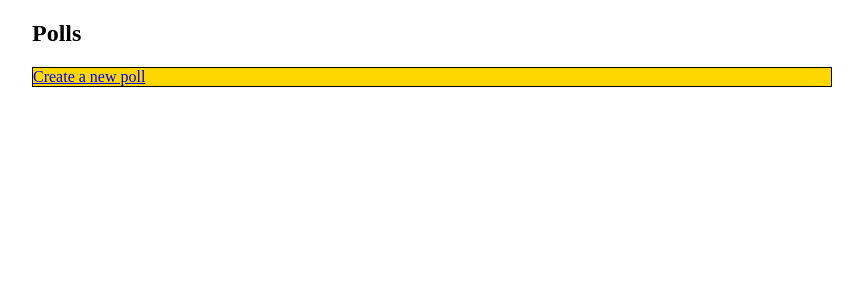
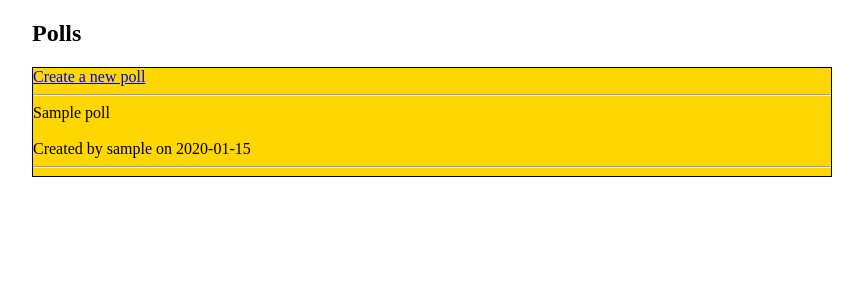
Before and after one commit to Iltsukka/Keskustelu-blogi-sovellus, a Flask app: template templates/polls.html in a window 1280 px wide. Shown: the top 300 px of the page, without its empty margins (208-1071 px from the left). Run offline with Flask 3, Linux system fonts and the light colour scheme; the template is opened without the code that fills it: most values are stand-ins (such as "Sample title", 1, 10 or a date in 2020).

Commit message:
Polls now displays created polls

```diff
--- a/app.py
+++ b/app.py
@@ -162,7 +162,10 @@ def change_topic(id):
 
 @app.route('/polls')
 def polls():
-    return render_template('polls.html')
+    sql = text('SELECT id, questions, created_at, username FROM polls ORDER BY id')
+    result = db.session.execute(sql)
+    polls = result.fetchall()
+    return render_template('polls.html', polls=polls)
 
 @app.route('/newpoll')
 def new_poll():
@@ -171,9 +174,12 @@ def new_poll():
 @app.route('/create_poll', methods=['POST'])
 def create_poll():
     try:
+        username = session['username']
+        if not username:
+            return render_template('error.html', error_message='This action is for logged in users only')
         question = request.form['question']
-        sql = text('INSERT INTO polls (questions, created_at) VALUES (:question, NOW()) RETURNING id')
-        result = db.session.execute(sql, {"question":question})
+        sql = text('INSERT INTO polls (questions, created_at, username) VALUES (:question, NOW(), :username) RETURNING id')
+        result = db.session.execute(sql, {"question":question, "username":username})
         question_id = result.fetchone()[0]
         options = request.form.getlist('option')
         for option in options:
--- a/schema.sql
+++ b/schema.sql
@@ -30,7 +30,8 @@ CREATE TABLE comments (
 CREATE TABLE polls (
     id SERIAL PRIMARY KEY,
     questions TEXT,
-    created_at TIMESTAMP
+    created_at TIMESTAMP,
+    username TEXT
 );
 
 CREATE TABLE options (
--- a/templates/polls.html
+++ b/templates/polls.html
@@ -4,4 +4,13 @@ Polls
 {% endblock %}
 {% block content %}
 <a href="/newpoll">Create a new poll</a>
+<hr>
+{% for poll in polls %}
+{{poll.questions}}
+<br>
+<br>
+Created by {{poll.username}}
+on {{poll.created_at.strftime('%Y-%m-%d')}}
+<hr>
+{% endfor %}
 {% endblock %}
```
